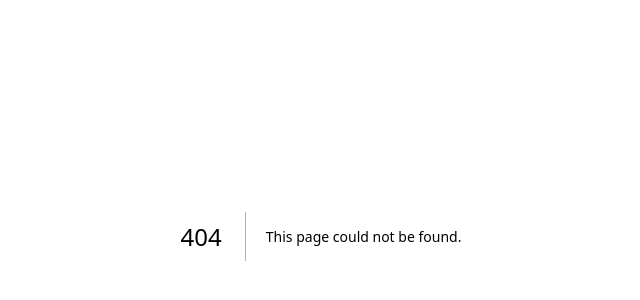
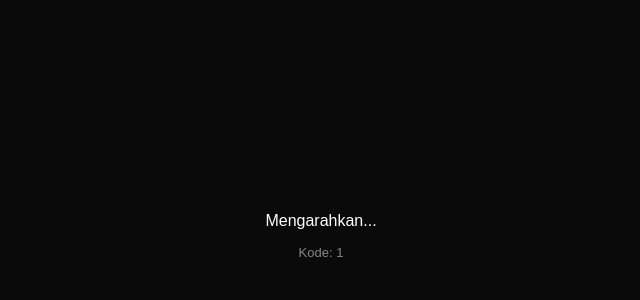
Before and after one commit to syaifullah5228/tautanku, a Next.js app: page /1 in a window 1280 px wide. Before the commit this address had no page. Shown: the part 164-464 px from the top of the page, without its empty margins (319-959 px from the left). Built offline with nearby package versions, Linux system fonts and the light colour scheme.

Commit message:
Create page.tsx

```diff
--- /dev/null
+++ b/app/[code]/page.tsx
@@ -0,0 +1,23 @@
+"use client";
+import { useEffect } from "react";
+import { useParams } from "next/navigation";
+
+export default function Redirect() {
+  const params = useParams();
+  const code = params?.code as string;
+
+  useEffect(() => {
+    const data = JSON.parse(localStorage.getItem("tautanku") || "[]");
+    const found = data.find((d: any) => d.code === code);
+    if (found) {
+      window.location.href = found.long;
+    }
+  }, [code]);
+
+  return (
+    <main style={{ minHeight: "100vh", background: "#0a0a0a", color: "white", display: "flex", flexDirection: "column", alignItems: "center", justifyContent: "center", fontFamily: "sans-serif" }}>
+      <p>Mengarahkan...</p>
+      <p style={{ fontSize: 13, opacity: 0.5, marginTop: 10 }}>Kode: {code}</p>
+    </main>
+  );
+}
```
